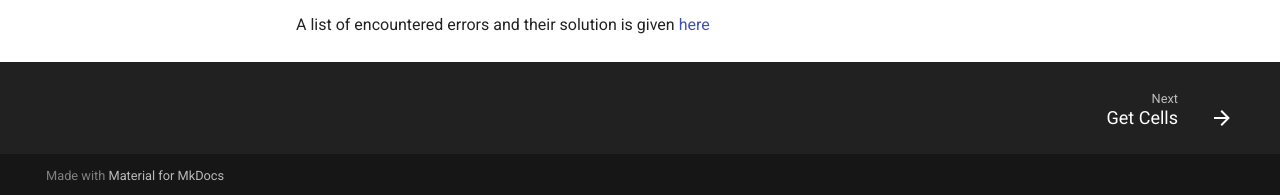
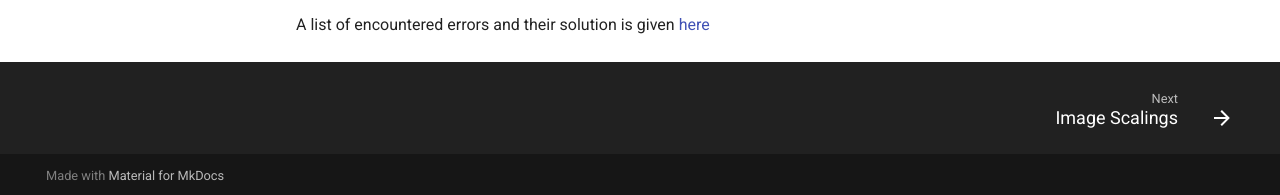
Before and after one commit to gletort/FishFeats, an MkDocs documentation site: the page built from docs/index.md, in a window 1280 px wide and 900 px high, scrolled down 1805 px. Shown: the part 702-897 px from the top of the window. Built offline with MkDocs 1.6.1 and Material for MkDocs 9.7.7, drawn with Linux system fonts in a browser that asks for light colours; comment, search, counter and statistics services are not loaded.

Commit message:
correct typo

```diff
--- a/mkdocs.yml
+++ b/mkdocs.yml
@@ -5,7 +5,7 @@
 nav:
     - Home: index.md
     - Steps:
-        - Image Scalings: Image-Scalings.md
+        - Image Scalings: Image-scalings.md
         - Get Cells: Get-cells.md
 
 theme:
```
